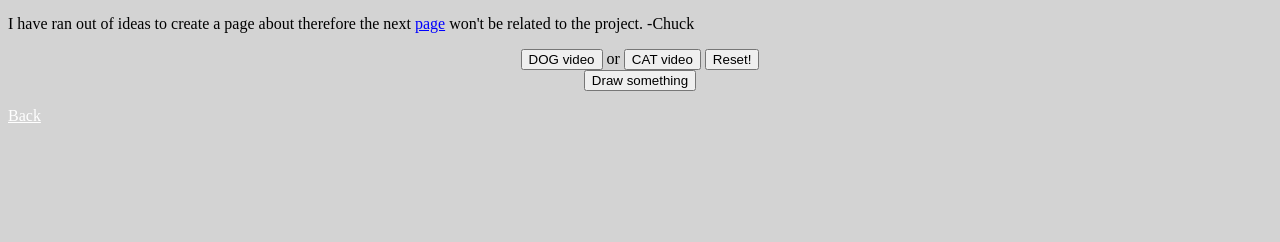
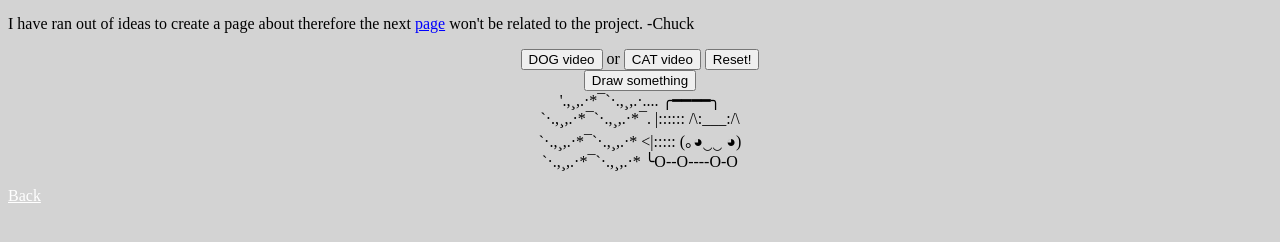
Before and after one commit to ttran49/howistheweather, a plain HTML site: page resultpage.html in a window 1280 px wide. Shown: the part 154-396 px from the top of the page. Drawn offline with nearby package versions, Linux system fonts and the light colour scheme.

Commit message:
fix load issue for draw

```diff
--- a/resultpage.html
+++ b/resultpage.html
@@ -105,8 +105,10 @@
                 }(string1[face][i]));
             }
         }
-        var drawbutton= document.getElementById("drawbutton");
-        drawbutton.addEventListener("click", draw());
+        $( window ).load(function() {
+            var drawbutton= document.getElementById("drawbutton");
+            drawbutton.addEventListener("click", draw());
+        });
     </script>
 </head>
 <body>
```
